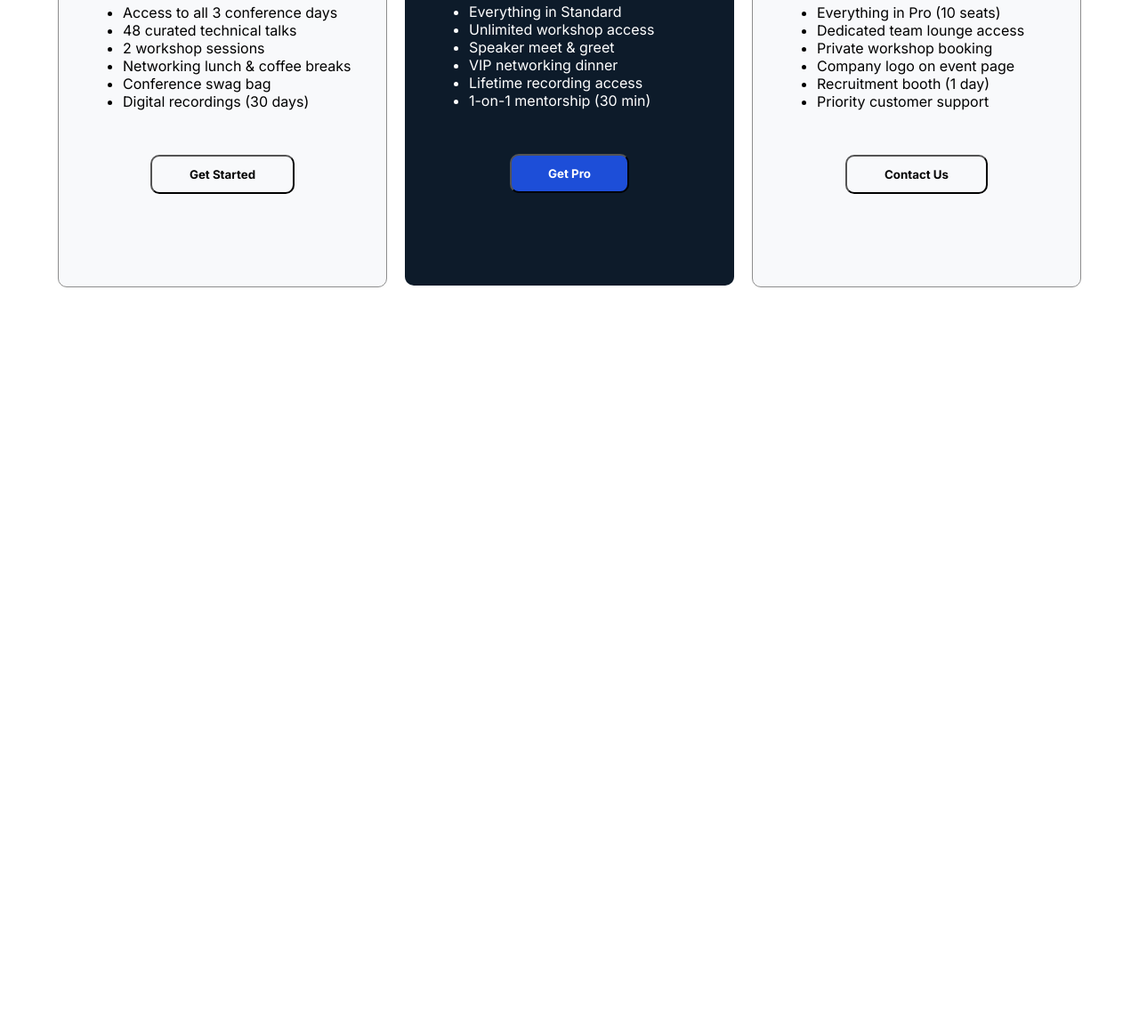
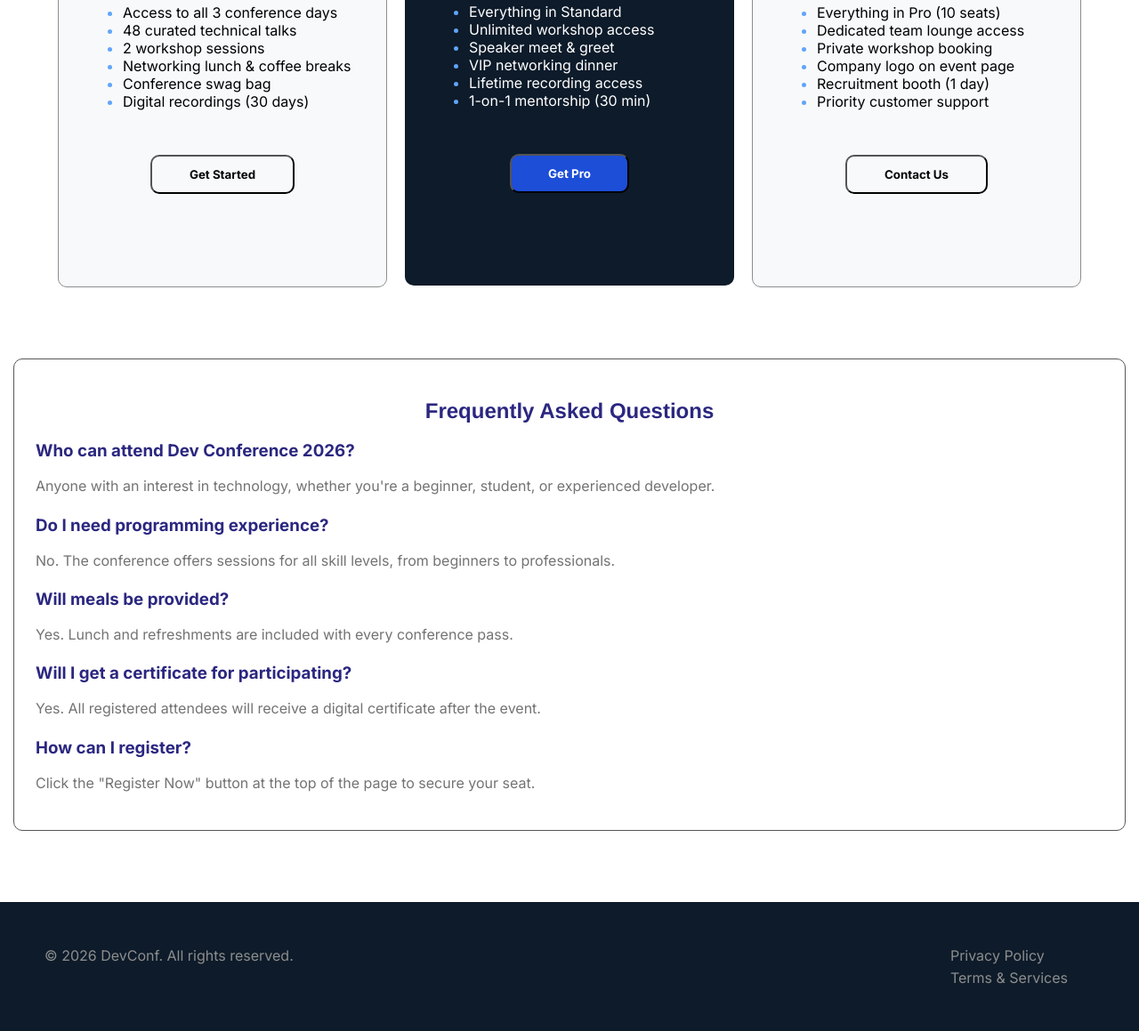
Before and after one commit to adib-salimi-05/gits, a plain HTML site: page index.html in a window 1280 px wide. Shown: the part 2733-3892 px from the top of the page at 89% size. Before the commit the page ends 3056 px from the top, so only its background shows below. Drawn offline with nearby package versions, Linux system fonts and the light colour scheme.

Commit message:
extra and footer

```diff
--- a/index.html
+++ b/index.html
@@ -100,7 +100,7 @@
                     <p class="hudai">per person</p>
                 </div>
                 <hr>
-                <ul>
+                <ul id="nil-dot">
                     <li class="shada">Everything in Standard</li>
                     <li class="shada">Unlimited workshop access</li>
                     <li class="shada">Speaker meet & greet</li>
@@ -132,6 +132,38 @@
                 </div>
             </div>
         </section>
+        <section class="faq">
+            <h1>Frequently Asked Questions</h1>
+                <div class="faq-ques">
+                    <h3>Who can attend Dev Conference 2026?</h3>
+                    <p>Anyone with an interest in technology, whether you're a beginner, student, or experienced developer.</p>
+                </div>
+                <div class="faq-ques">
+                    <h3>Do I need programming experience?</h3>
+                    <p>No. The conference offers sessions for all skill levels, from beginners to professionals.</p>
+                </div>
+                <div class="faq-ques">
+                    <h3>Will meals be provided?</h3>
+                    <p>Yes. Lunch and refreshments are included with every conference pass.</p>
+                </div>
+                <div class="faq-ques">
+                    <h3>Will I get a certificate for participating?</h3>
+                    <p>Yes. All registered attendees will receive a digital certificate after the event.</p>
+                </div>
+                <div class="faq-ques">
+                    <h3>How can I register?</h3>
+                    <p>Click the "Register Now" button at the top of the page to secure your seat.</p>
+                </div>
+        </section>
     </header>
+    <footer class="footer">
+        <div>
+            <p id="arr">© 2026 DevConf. All rights reserved.</p>
+        </div>
+        <div>
+            <p id="pp">Privacy Policy</p>
+            <p id="ts">Terms & Services</p>
+        </div>
+    </footer>
 </body>
 </html>
--- a/style.css
+++ b/style.css
@@ -144,3 +144,55 @@ body {
     text-align: center;
     margin: 50px;
 }
+.shada{
+    color: #FFFFFF;
+}
+li::marker{
+    list-style: disc;
+    color: #60A5FA;
+}
+.faq {
+    justify-self: center;
+    border: #575757 solid 1px;
+    border-radius: 10px;
+    padding: 24px;
+    margin: 80px;
+    width: 1200px;
+
+}
+
+.faq h1 {
+    font-family: arimo;
+    text-align: center;
+    color: #2b2780;
+}
+
+.faq-ques h3 {
+    font-family: inter;
+    margin-bottom: 10px;
+    color: #2b2780;
+}
+
+.faq-ques p {
+    font-family: inter;
+    color: #747373;
+    line-height: 1.6;
+}
+.footer{
+    background-color: #0D1B2A;
+    background-size: cover;
+    display: flex;
+    justify-content: space-between;
+    margin: 0px;
+    font-family: Inter;
+    color: #8d8d8d;
+}
+#arr{
+    margin: 50px;
+}
+#pp{
+    margin: 50px 80px 5px 80px;
+}
+#ts{
+    margin: 5px 80px 50px 80px;
+}
```
